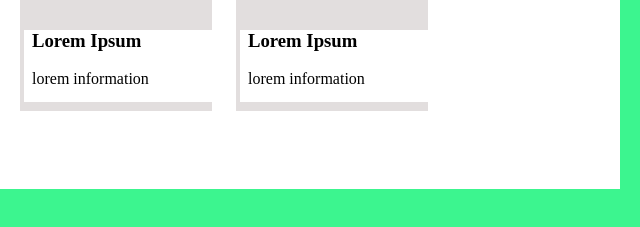
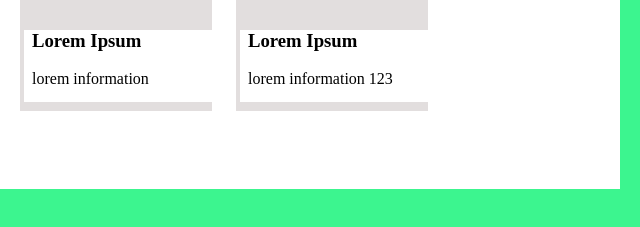
Before and after one commit to mounika251998/task1, a plain HTML site: page index.html in a window 1280 px wide. Shown: the part 867-1094 px from the top of the page, 612-1252 px from the left. Drawn offline with Linux system fonts and the light colour scheme; a script that the page names is missing.

Commit message:
test commit

```diff
--- a/index.html
+++ b/index.html
@@ -165,7 +165,7 @@
                     <div id="three">
                        <div class="info">
                            <h3 style="padding-left: 1vh;">Lorem Ipsum</h3>
-                           <span style="padding-left: 1vh;">lorem information</span>
+                           <span style="padding-left: 1vh;">lorem information 123</span>
                        </div>
                     </div>
             </div>
```
